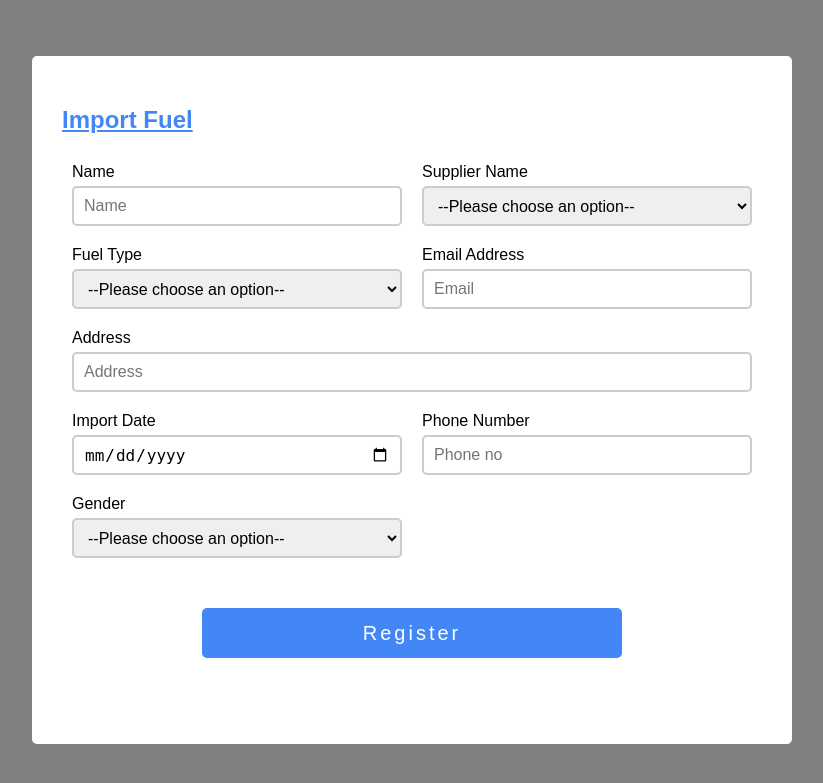
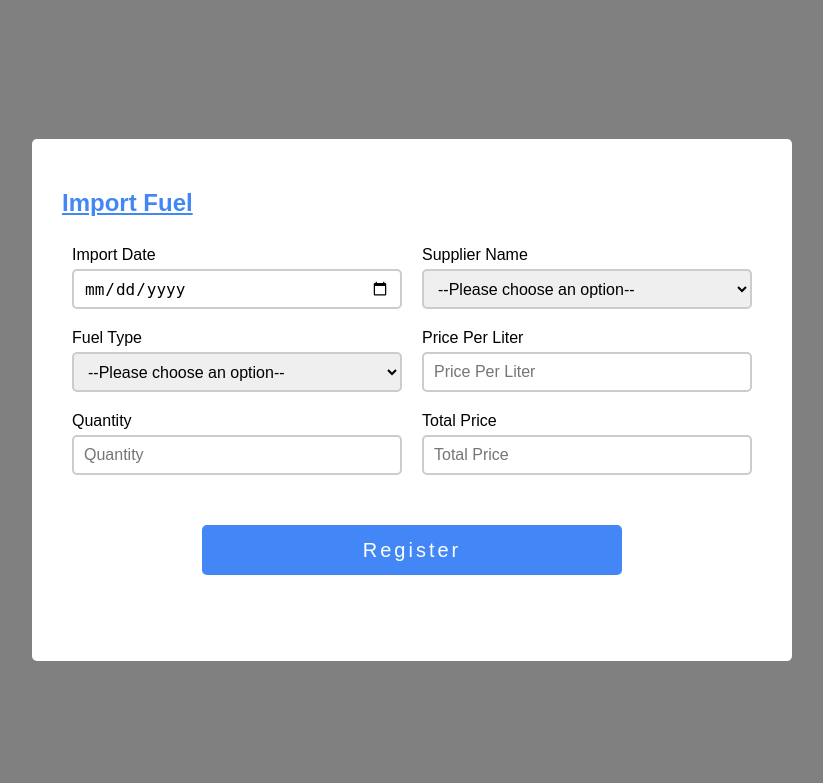
Before and after one commit to pawarnikhild/PetrolPumpManagementSystem, a PHP site: page /Stock/Import/importFuel.php in a window 1280 px wide. Shown: the top 783 px of the page, without its empty margins (228-1051 px from the left). Run offline with PHP 8.4, Linux system fonts and the light colour scheme; data that the repository does not hold is empty.

Commit message:
Manage import, Import fuel

```diff
--- a/HTML/Employee/addEmployee.php
+++ b/HTML/Employee/addEmployee.php
@@ -152,7 +152,7 @@
                 // echo nl2br("Values inserted in table successfully\n");
                 echo '<script> alert("New employee added successfully")</script>';
                 echo '<script> console.log("Values inserted in Login table successfully"); </script>';
-                // echo '<script> window.location.href="./manageEmployee.php"</script>';
+                echo '<script> window.location.href="./manageEmployee.php"</script>';
             }
             else
             {
--- a/HTML/Employee/manageEmployee.php
+++ b/HTML/Employee/manageEmployee.php
@@ -57,7 +57,7 @@ $result = $conn->query($sql);
                         <td> <?php echo $row["employee_typeofwork"]; ?> </td>
                         <td> <?php echo $row["employee_email"]; ?> </td>
                         <td> <?php echo $row["employee_address"]; ?> </td>
-                        <td> <?php echo date('d-m-Y', strtotime($row["employee_birthdate"])); ?> </td>
+                        <td> <?php echo date('d/m/Y', strtotime($row["employee_birthdate"])); ?> </td>
                         <td> <?php echo $row["employee_gender"]; ?> </td>
                         <td>
                             <!-- <div class='actions'> -->
--- a/HTML/Stock/Import/importFuel.php
+++ b/HTML/Stock/Import/importFuel.php
@@ -1,170 +1,157 @@
 <?php
     require '../../../PHP/connect.php';
-    $sql = "SELECT supplier_name FROM Supplier";
+    $sql = "SELECT supplier_id, supplier_name FROM Supplier";
     $result = $conn->query($sql);
-    $sql1 = "SELECT stock_name FROM Stock";
+    $sql1 = "SELECT stock_id, stock_name FROM Stock";
     $result1 = $conn->query($sql1);
     // var_dump($result);
     // var_dump($result1);
 
-    $nameErr = $phoneNoErr = $typeOfWorkErr = $emailErr = $addressErr = $birthDateErr = $genderErr = "";
-    $supplierName =  $phoneNo = $typeOfWork = $email = $address = $birthDate = $gender = "";
+    // $nameErr = $phoneNoErr = $typeOfWorkErr = $emailErr = $addressErr = $birthDateErr = $genderErr = "";
+    // $supplierName =  $phoneNo = $typeOfWork = $email = $address = $birthDate = $gender = "";
+    $importDate = $supplierId = $stockId = $importPricePerLiter = $importQuantity = $importPrice ="";
+    $importDateErr = $supplierIdErr = $stockIdErr = $importPricePerLiterErr = $importQuantityErr = $importPriceErr ="";
 
     if ($_SERVER["REQUEST_METHOD"] == "POST")
     {
-        $name = test_input($_POST['name']);
-        $phoneNo = test_input($_POST['phoneNo']);
-        $typeOfWork = test_input($_POST['typeOfWork']);
-        $email = test_input($_POST['email']);
-        $address = test_input($_POST['address']);
-        $birthDate = test_input($_POST['birthDate']);
-        $gender = test_input($_POST['gender']);
+        $importDate = test_input($_POST['importDate']);
+        $supplierId = test_input($_POST['supplierId']);
+        $stockId = test_input($_POST['stockId']);
+        $importPricePerLiter = test_input($_POST['importPricePerLiter']);
+        $importQuantity = test_input($_POST['importQuantity']);
+        $importPrice = test_input($_POST['importPrice']);
 
-        // //Saglyasathi ekach if loop madhe || saglya condition deta yetil ka baghne empty sathi fakt
-
-        // Name validation
-        if(empty($_POST['name']))
+        // importDate (Empty)validation
+        if(empty($_POST['importDate']))
         {
-            $nameErr = "Name is required";
+            $importDateErr = "Import Date is required";
         }
         else
         {
-            $name = test_input($_POST['name']);
-            // check if name only contains letters and whitespace
-            if (!preg_match("/^[a-zA-Z ]*$/",$name)) {
-                $nameErr = "Only alphabets and white space are allowed";
+            $importDate = test_input($_POST['importDate']);
+        }
+
+        // supplierId (Empty)validation
+        if(empty($_POST['supplierId']))
+        {
+            $supplierIdErr = "Supplier Id is required";
+        }
+        else
+        {
+            $supplierId = test_input($_POST['supplierId']);
+        }
+
+        // stockId (Empty)validation
+        if(empty($_POST['stockId']))
+        {
+            $stockIdErr = "stockId Id is required";
+        }
+        else
+        {
+            $stockId = test_input($_POST['stockId']);
+        }
+
+        // importPricePerLiter validation
+        if(empty($_POST['importPricePerLiter']))
+        {
+            $importPricePerLiterErr = "importPricePerLiter is required";
+        }
+        else
+        {
+            $importPricePerLiter = test_input($_POST['importPricePerLiter']);
+            // check if mobile no is well-formed
+            if (!preg_match ("/^[0-9]*$/", $importPricePerLiter)) {
+                $importPricePerLiterErr = "Only numeric value is allowed.";
+            }
+        }
+        // importQuantity validation
+        if(empty($_POST['importQuantity']))
+        {
+            $importQuantityErr = "Quantity is required";
+        }
+        else
+        {
+            $phoneNo = test_input($_POST['importQuantity']);
+            // check if mobile no is well-formed
+            if (!preg_match ("/^[0-9]*$/", $importQuantity)) {
+                $importQuantityErr = "Only numeric value is allowed.";
+            }
+        }
+        // importPrice validation
+        if(empty($_POST['importPrice']))
+        {
+            $importPriceErr = "ImportPrice is required";
+        }
+        else
+        {
+            $phoneNo = test_input($_POST['importPrice']);
+            // check if mobile no is well-formed
+            if (!preg_match ("/^[0-9]*$/", $importPrice)) {
+                $importPriceErr = "Only numeric value is allowed.";
             }
         }
 
-        // Phone number validation
-        if(empty($_POST['phoneNo']))
-        {
-            $phoneNoErr = "Phone number is required";
-        }
-        else
-        {
-            $phoneNo = test_input($_POST['phoneNo']);
-            // check if mobile no is well-formed
-            if (!preg_match ("/^[0-9]*$/", $phoneNo)) {
-                $phoneNoErr = "Only numeric value is allowed.";
-            }
-        }
-
-        // Type of work (empty)validation
-        if(empty($_POST['typeOfWork']))
-        {
-            $typeOfWorkErr = "Type of Work is required";
-        }
-        else
-        {
-            $typeOfWork = test_input($_POST['typeOfWork']);
-        }
-
-        // Email validation
-        if(empty($_POST['email']))
-        {
-            $emailErr = "Email is required";
-        }
-        else
-        {
-            $email = test_input($_POST['email']);
-            // check that the e-mail address is well-formed
-            if (!filter_var($email, FILTER_VALIDATE_EMAIL)) {
-                $emailErr = "Invalid email format";
-            }
-        }
-
-        // Address (empty)validation
-        if(empty($_POST['address']))
-        {
-            $addressErr = "Address is required";
-        }
-        else
-        {
-            $address = test_input($_POST['address']);
-        }
-
-        // Birth date (empty)validation
-        if(empty($_POST['birthDate']))
-        {
-            $birthDateErr = "Birth Date is required";
-        }
-        else
-        {
-            $birthDate = test_input($_POST['birthDate']);
-            // $birthDate = date('d-m-Y', strtotime(($_POST['birthDate']))); // In sql db date is stored in 'YYYY-MM-DD' fromat we tried
-            // to change format in this statement but it gives error, hence we are formatting date in manageEmployee.php file as 'DD-MM-YYYY'.
-        }
-
-        // Gender (empty)validation
-        if(empty($_POST['gender']))
-        {
-            $genderErr = "Gender is required";
-        }
-        else
-        {
-            $gender = test_input($_POST['gender']);
-        }
         // echo $nameErr;
         // echo $phoneNoErr;
         // echo $genderErr;
-        if($nameErr == "" && $phoneNoErr == "" && $typeOfWorkErr == "" && $emailErr == "" && $addressErr == "" && $birthDateErr == "" && $genderErr == "") {
-            echo "Name: " .$name;
-            echo "<br>";
-            echo "Mobile No: " .$phoneNo;
-            echo "<br>";
-            echo "TypeOfWorkErr: " .$typeOfWork;
-            echo "<br>";
-            echo "Email: " .$email;
-            echo "<br>";
-            echo "Address: " .$address;
-            echo "<br>";
-            echo "BirthDate: " .$birthDate;
-            echo "<br>";
-            echo "Gender: " .$gender;
-            echo "<br>";
-            echo "<br>";
 
-            echo "NameErr: " .$nameErr;
-            echo "<br>";
-            echo "Mobile NoErr: " .$phoneNoErr;
-            echo "<br>";
-            echo "TypeOfWorkErr: " .$typeOfWorkErr;
-            echo "<br>";
-            echo "EmailErr: " .$emailErr;
-            echo "<br>";
-            echo "AddressErr: " .$addressErr;
-            echo "<br>";
-            echo "BirthDateErr: " .$birthDateErr;
-            echo "<br>";
-            echo "GenderErr: " .$genderErr;
-            echo "<br>";
+    // $importDateErr = $supplierIdErr = $stockIdErr = $importPricePerLiterErr = $importQuantityErr = $importPriceErr ="";
+
+        if($importDateErr == "" && $supplierIdErr == "" && $stockIdErr == "" && $importPricePerLiterErr == "" && $importQuantityErr == ""
+           && $importPriceErr == "")
+        {
+            // echo "Name: " .$name;
+            // echo "<br>";
+            // echo "Mobile No: " .$phoneNo;
+            // echo "<br>";
+            // echo "TypeOfWorkErr: " .$typeOfWork;
+            // echo "<br>";
+            // echo "Email: " .$email;
+            // echo "<br>";
+            // echo "Address: " .$address;
+            // echo "<br>";
+            // echo "BirthDate: " .$birthDate;
+            // echo "<br>";
+            // echo "Gender: " .$gender;
+            // echo "<br>";
+            // echo "<br>";
+
+            // echo "NameErr: " .$nameErr;
+            // echo "<br>";
+            // echo "Mobile NoErr: " .$phoneNoErr;
+            // echo "<br>";
+            // echo "TypeOfWorkErr: " .$typeOfWorkErr;
+            // echo "<br>";
+            // echo "EmailErr: " .$emailErr;
+            // echo "<br>";
+            // echo "AddressErr: " .$addressErr;
+            // echo "<br>";
+            // echo "BirthDateErr: " .$birthDateErr;
+            // echo "<br>";
+            // echo "GenderErr: " .$genderErr;
+            // echo "<br>";
             echo '<script> console.log("Succes"); </script>';
             echo '<script> alert("Inserted all fields")</script>';
 
-            require '../../PHP/connect.php';
+            require '../../../PHP/connect.php';
             // var_dump($conn);
 
-            // When we have given auto-incrementing primary key id in table(meaning we are not taking it as input from user) then we must
-            // provide the names of the columns we want to fill. Example:
-            // insert into tabl_name (column_name2, column_name3) values (value2, value3)
-            // So our table contains 8 columns and we are providing only 7 values along with their specific column name. And by auto-incremented
-            // id all 8 fields of table are getting fulfilled.
-            $sql = "INSERT INTO Employee
-            (employee_name, employee_phoneno, employee_typeofwork, employee_email, employee_address, employee_birthdate, employee_gender)
-            VALUES ('$name', '$phoneNo', '$typeOfWork', '$email', '$address', '$birthDate', '$gender')";
+
+            $sql = "INSERT INTO Import
+            (import_date, supplier_id, stock_id, import_price_per_liter, import_quantity, import_price)
+            VALUES ('$importDate', '$supplierId', '$stockId', '$importPricePerLiter', '$importQuantity', '$importPrice')";
 
             if ($conn->query($sql) === TRUE)
             {
                 // echo nl2br("Values inserted in table successfully\n");
-                echo '<script> alert("New employee added successfully")</script>';
-                echo '<script> console.log("Values inserted in Login table successfully"); </script>';
-                echo '<script> window.location.href="./manageEmployee.php"</script>';
+                echo '<script> alert("New import record added successfully")</script>';
+                echo '<script> console.log("Values inserted in Import table successfully"); </script>';
+                echo '<script> window.location.href="./manageImport.php"</script>';
             }
             else
             {
                 die("Failed to create table $table : " . $con->connect_error);
-                echo '<script> alert("Error in adding employye please try again")</script>';
+                echo '<script> alert("Error in adding import record please try again")</script>';
                 echo '<script> console.log("Failed to insert values in table<br>ERROR : $conn->connect_error"); </script>';
             }
             // echo '<script> console.log("Code is running"); </script>';
@@ -252,14 +239,13 @@
             <h2>Import Fuel</h2>
             <div class="FlexC">
                 <div class="NameandInputC">
-                    <span class="inputName">Name</span><br>
-                    <input type="text" name="name" placeholder="Name" value="<?php echo $name;?>">
-                    <span class="error"> <?php echo $nameErr; ?> </span>
+                        <span class="inputName">Import Date</span><br>
+                            <input type="date" name="importDate" placeholder="Import date" value="<?php echo $importDate;?>">
+                        <span class="error"> <?php echo $importDateErr; ?> </span>
                 </div>
-
                 <div class="NameandInputC">
                     <span class="inputName">Supplier Name</span><br>
-                    <select name="supplierName" id="SupplierName"  value="<?php echo $supplierName;?>">
+                    <select name="supplierId" id="SupplierName"  value="<?php echo $supplierId;?>">
                         <option value="">--Please choose an option--</option>
                         <?php
                             if($result->num_rows > 0)
@@ -267,10 +253,9 @@
                                 while($row = $result->fetch_assoc())
                                 {
                                     // echo "<tr><td>".$row["supplier_name"]."</td>";
-                                    echo $row["supplier_name"];
+                                    // echo $row["supplier_name"];
                         ?>
-                        <option value="<?php echo $row["supplier_name"]; ?>"><?php echo $row["supplier_name"]; ?></option>
-
+                        <option value="<?php echo $row["supplier_id"]; ?>"><?php echo $row["supplier_id"]." ". $row["supplier_name"]; ?></option>
                         <?php
                                 }
                             }
@@ -283,11 +268,11 @@
                             }
                         ?>
                     </select>
-                    <span class="error"> <?php echo $typeOfWorkErr; ?> </span>
+                    <span class="error"> <?php echo $supplierIdErr; ?> </span>
                 </div>
                 <div class="NameandInputC">
                     <span class="inputName">Fuel Type</span><br>
-                    <select name="stockName" id="StockName"  value="<?php echo $stockName;?>">
+                    <select name="stockId" id="StockName"  value="<?php echo $stockId;?>">
                         <option value="">--Please choose an option--</option>
                         <?php
                             if($result1->num_rows > 0)
@@ -296,7 +281,7 @@
                                 {
                                     // echo "<tr><td>".$row["supplier_name"]."</td>";
                         ?>
-                        <option value="<?php echo $row1["stock_name"]; ?>"><?php echo $row1["stock_name"]; ?></option>
+                        <option value="<?php echo $row1["stock_id"]; ?>"><?php echo $row1["stock_name"]; ?></option>
                         <?php
                                 }
                             }
@@ -309,43 +294,23 @@
                             }
                         ?>
                     </select>
-                    <span class="error"> <?php echo $typeOfWorkErr; ?> </span>
-                </div>
-
-                <div class="NameandInputC">
-                    <span class="inputName">Email Address<br>
-                        <input type="email" name="email" placeholder="Email" value="<?php echo $email;?>"><br>
-                        <span class="error"> <?php echo $emailErr; ?> </span>
-                </div>
-
-            </div>
-            <div class="NameandInputCforAddress">
-                <span class="inputName">Address</span><br>
-                <input type="text" name="address" placeholder="Address" value="<?php echo $address;?>">
-                <span class="error"> <?php echo $addressErr; ?> </span>
-            </div>
-            <div class="FlexC">
-            <div class="NameandInputC">
-                    <span class="inputName">Import Date</span><br>
-                    <input type="date" name="importDate" placeholder="Import date" value="<?php echo $importDate;?>">
-                    <span class="error"> <?php echo $birthDateErr; ?> </span>
+                    <span class="error"> <?php echo $stockIdErr; ?> </span>
                 </div>
                 <div class="NameandInputC">
-                    <span class="inputName">Phone Number</span><br>
-                    <input type="text" name="importPricePerLiterphoneNo" placeholder="Phone no" value="<?php echo $phoneNo;?>">
-                    <span class="error"> <?php echo $phoneNoErr; ?> </span>
+                    <span class="inputName">Price Per Liter</span><br>
+                    <input type="text" name="importPricePerLiter" placeholder="Price Per Liter" value="<?php echo $importPricePerLiter;?>">
+                    <span class="error"> <?php echo $importPricePerLiterErr; ?> </span>
                 </div>
                 <div class="NameandInputC">
-                    <span class="inputName">Gender</span><br>
-                    <select name="gender" id="gender">
-                        <option value="">--Please choose an option--</option>
-                        <option value="Male">Male</option>
-                        <option value="Female">Female</option>
-                        <option value="Other">Other</option>
-                    </select>
-                    <span class="error"> <?php echo $genderErr; ?> </span>
+                    <span class="inputName">Quantity</span><br>
+                    <input type="text" name="importQuantity" placeholder="Quantity" value="<?php echo $importQuantity;?>">
+                    <span class="error"> <?php echo $importQuantityErr; ?> </span>
                 </div>
-
+                <div class="NameandInputC">
+                    <span class="inputName">Total Price</span><br>
+                    <input type="text" name="importPrice" placeholder="Total Price" value="<?php echo $importPrice;?>">
+                    <span class="error"> <?php echo $importPriceErr; ?> </span>
+                </div>
             </div>
             <div class="buttonC">
                 <button type="submit" value="Register" name="btn">Register</button>
--- a/PHP/connect.php
+++ b/PHP/connect.php
@@ -6,7 +6,7 @@
         $host = "localhost";
         $username = "root";
         $password = "";
-        $db = "petrol4";
+        $db = "petrol5";
         // global $conn;
         $conn = new mysqli($host, $username, $password, $db);
         if (!$conn->connect_error)
```
Also changed, not shown: HTML/Stock/Import/manageImport.php (+39 -24 lines), HTML/Stock/manageStock.php (+22 -27 lines), Notes/Petrol.txt (+7 -1 lines), PHP/createDB.php (+7 -4 lines).
